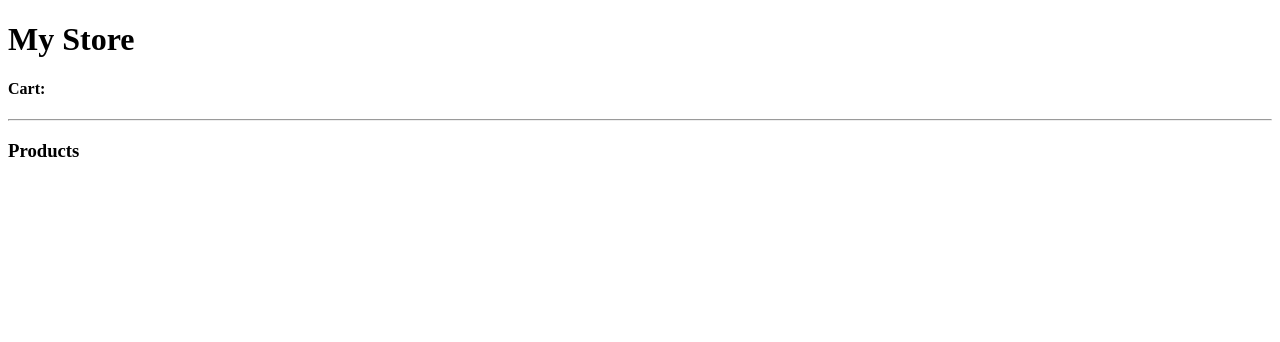
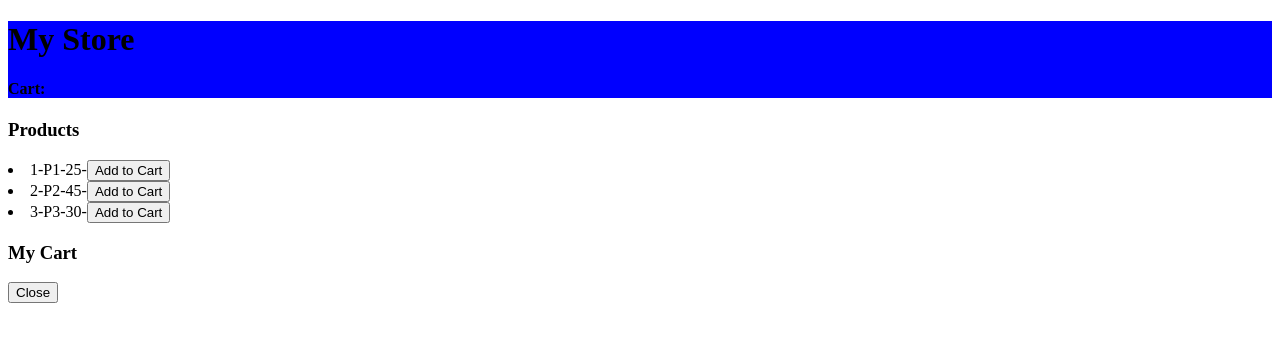
Before and after one commit to saiasrith75/mystore, a plain HTML site: page index.html in a window 1280 px wide. Drawn offline with Linux system fonts and the light colour scheme.

Commit message:
Update index.html

```diff
--- a/index.html
+++ b/index.html
@@ -4,19 +4,27 @@
     <meta charset="UTF-8" />
     <meta name="viewport" content="width=device-width, initial-scale=1.0" />
     <title>Document</title>
+    <link rel="stylesheet" href="styles.css" />
+    <script src="index.js"></script>
   </head>
   <body onload="showProducts()">
+    <div class="container">
+      <div class="header">
         <h1>My Store</h1>
         <h4 onclick="displayCart()">Cart:<span id="items"></span></h4>
-    <hr />
+      </div>
+
+      <div class="productBlock">
         <h3>Products</h3>
         <div id="divProducts"></div>
+      </div>
 
-    <div id="divCartBlock" style="display: none">
+      <div id="divCartBlock" class="cartBlock">
         <h3>My Cart</h3>
         <div id="divCart"></div>
         <div id="divTotal"></div>
         <button onclick="hideCart()">Close</button>
       </div>
+    </div>
   </body>
 </html>
```
Lines whose indentation alone changed are shown as unchanged.
